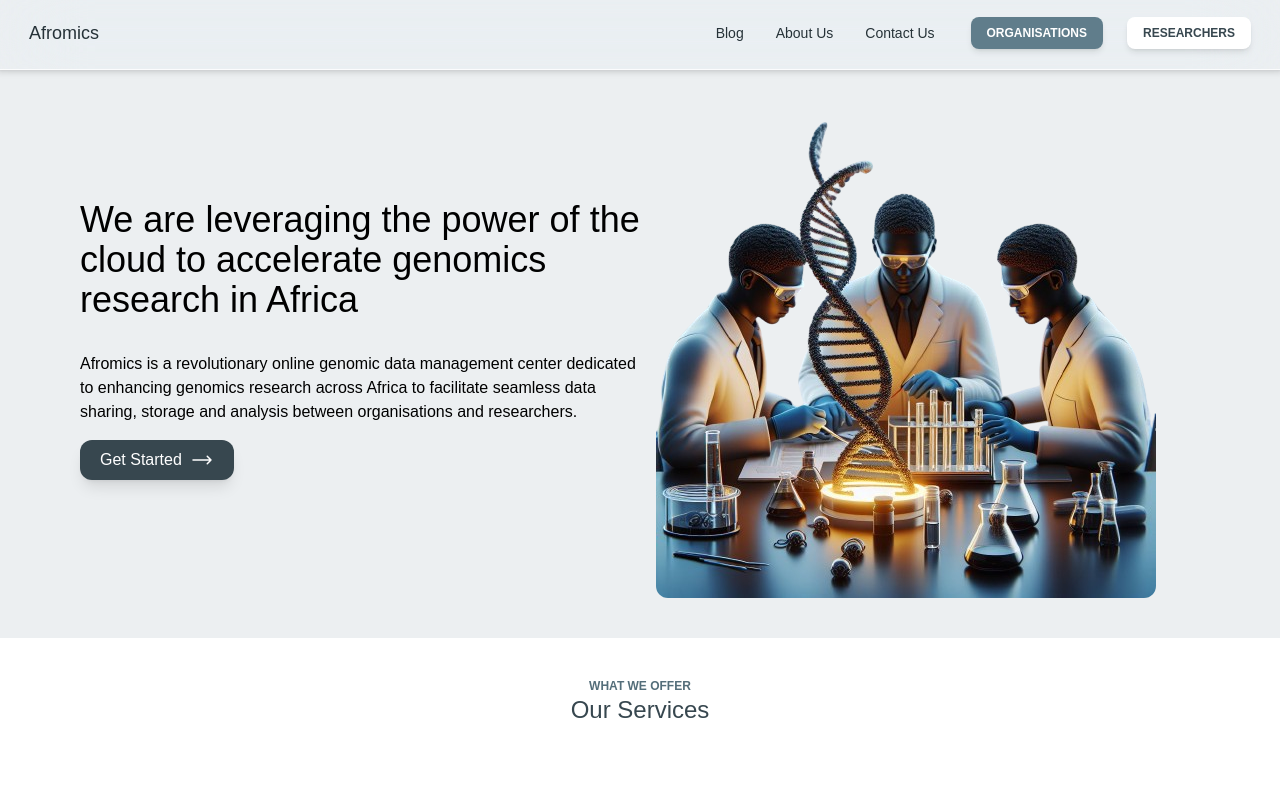
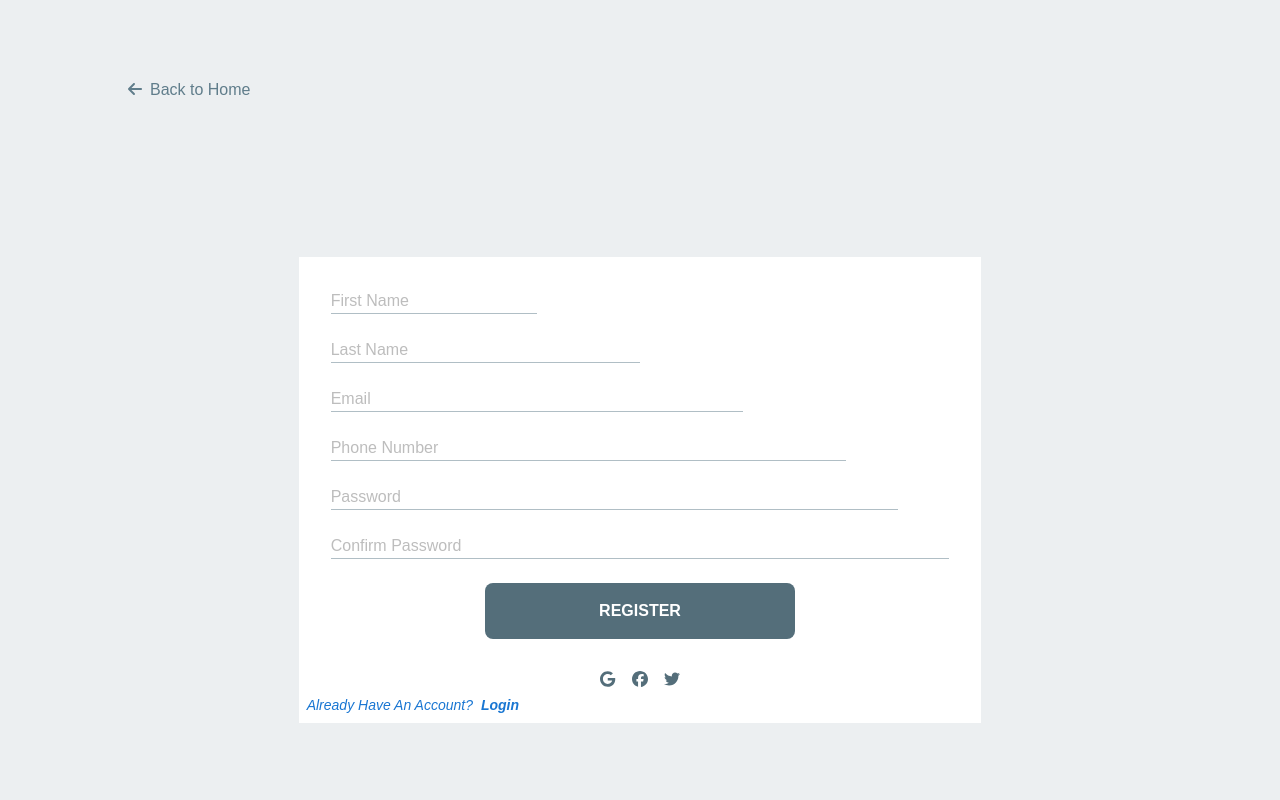
Before and after one commit to MillicentMalinga/afromics, a React (Create React App) app: page /register in a window 1280 px wide. Shown: the top 800 px of the page. Built offline with nearby package versions, Linux system fonts and the light colour scheme.

Commit message:
Creates user forms

```diff
--- a/package.json
+++ b/package.json
@@ -6,6 +6,8 @@
     "@emotion/react": "^11.11.3",
     "@emotion/styled": "^11.11.0",
     "@fortawesome/fontawesome-svg-core": "^6.5.1",
+    "@fortawesome/free-brands-svg-icons": "^6.5.1",
+    "@fortawesome/free-regular-svg-icons": "^6.5.1",
     "@fortawesome/free-solid-svg-icons": "^6.5.1",
     "@fortawesome/react-fontawesome": "^0.2.0",
     "@heroicons/react": "^2.1.1",
--- a/src/App.js
+++ b/src/App.js
@@ -1,23 +1,26 @@
 import './App.css';
 import ContactUs from './components/ContactUs';
 import About from './components/About';
-import { Route, BrowserRouter as Router} from 'react-router-dom';
-import Register from './components/Register';
-import Organisations from './components/Organisations';
+import { Route, Routes} from 'react-router-dom';
 import Landing from './pages/Landing';
+import Dashboard from './pages/Dashboard';
+import SignUp from './components/SignUp';
+import SignIn from './components/SignIn';
 
 function App() {
-  <Router>
-    <Route path='/contact' component={ContactUs} />
-    <Route path='/about' component={About} />
-    <Route path="/register" component={Register} />
-    <Route path="/organisations" component={Organisations} />
-    </Router>
+
   return (
-    <div className="App overflow-x-hidden bg-blue-gray-50">
-      <Landing />
+    <div className='bg-blue-gray-50'>
 
 
+    <Routes>
+
+    <Route path='/about' component={< About />} />
+    <Route path="/researchers" element={< Dashboard />} />
+    <Route path="/register" element={< SignUp />} />
+    <Route path="/" element={<Landing/>} />
+    <Route path="/login" element={<SignIn/>} />
+    </Routes>
     </div>
   );
 }
--- a/src/components/Organisations.jsx
+++ b/src/components/Organisations.jsx
@@ -30,10 +30,10 @@ const services = [
 function Organisations() {
   return (
     <div className='bg-white py-10 '>
-      <p className='font-body-plex text-blue-gray-600 text-xs font-semibold uppercase'>
+      <p className='font-body-plex text-blue-gray-600 lg:text-center text-xs font-semibold uppercase'>
       What We Offer
       </p>
-      <h1 className='font-body-plex text-2xl font-medium text-blue-gray-800 mb-20'>
+      <h1 className='font-body-plex text-2xl font-medium lg:text-center text-blue-gray-800 mb-20'>
       Our Services
       </h1>
       <div className="grid lg:mx-auto my-10 sm:mx-auto w-4/5 sm:gap-y-14 lg:gap-8 lg:grid-cols-3 lg:grid-rows-1 sm:grid-cols-1">
--- a/src/components/Register.jsx
+++ /dev/null
@@ -1,9 +0,0 @@
-import React from 'react'
-
-function Register() {
-  return (
-    <div>Register</div>
-  )
-}
-
-export default Register
--- /dev/null
+++ b/src/components/Search.jsx
@@ -0,0 +1,15 @@
+import React from 'react'
+import { FontAwesomeIcon } from '@fortawesome/react-fontawesome'
+import { faMagnifyingGlass } from '@fortawesome/free-solid-svg-icons'
+
+function Search(props) {
+  return (
+    <div className='rounded-lg bg-white h-10 flex flex-row px-4 py-2 border-blue-gray-100 border-2'>
+        <input type="text" placeholder={props.prompt} className='border-none outline-none' />
+        <FontAwesomeIcon icon={faMagnifyingGlass} className='text-blue-gray-200' />
+
+    </div>
+  )
+}
+
+export default Search
--- /dev/null
+++ b/src/components/SignIn.jsx
@@ -0,0 +1,70 @@
+import React from 'react'
+import {useState }  from 'react'
+import {Link } from 'react-router-dom'
+import { FontAwesomeIcon } from '@fortawesome/react-fontawesome'
+import { faArrowLeft } from '@fortawesome/free-solid-svg-icons'
+import { faGoogle, faFacebook, faTwitter } from '@fortawesome/free-brands-svg-icons'
+
+function SignUp() {
+  const [email, setEmail] = useState('')
+  const [password, setPassword] = useState('')
+
+
+  const handleSubmit = (e) => {
+    e.preventDefault()
+   console.log('Form Submitted')
+
+    }
+
+  return (
+   <div className="bg-blue-gray-50 w-4/5 flex flex-col content-center justify-around h-screen m-auto">
+ <Link to="/" className='font-body-plex text-blue-gray-700'> <FontAwesomeIcon icon={faArrowLeft} className='me-2' />
+        Back to Home
+         </Link>
+
+
+
+
+
+    <div className="w-2/3 bg-white self-center shadow-lg ">
+      <form action="" onSubmit={handleSubmit} className='bg-white rounded-md p-8 flex flex-col gap-6'>
+
+
+        {/* Input for email */}
+        <input type="email" value={email} placeholder='Email'
+         onChange={(e) => setEmail(e.target.value)}
+         className='font-body-plex font-light border-b-[1px] border-blue-gray-200' required/>
+
+
+        {/* Input for password */}
+        <input type="password" value={password} placeholder='Password'
+         onChange={(e) => setPassword(e.target.value)}
+         className='font-body-plex font-light border-b-[1px] border-blue-gray-200' required/>
+
+
+        {/* Submit button */}
+<input type="submit" value="Login" className='bg-blue-gray-600 uppercase font-body-plex font-semibold text-white rounded-lg self-center w-1/2 py-4'/>
+
+{/* <p className='bg-green-600 px-4 py-2 text-green-800 font-body-plex font-semibold'>
+
+
+</p> */}
+      </form>
+
+      <div className="flex flex-row justify-center gap-4 text-blue-gray-600">
+      <FontAwesomeIcon icon={faGoogle} />
+      <FontAwesomeIcon icon={faFacebook} />
+      <FontAwesomeIcon icon={faTwitter} />
+      </div>
+      <p className="text-blue-700 flex flex-row font-body-plex text-sm m-2 italic font-light gap-2 ">Don't Have an Account?
+        <Link to="/register" className="text-blue-700 font-body-plex font-semibold">
+         Register
+      </Link>
+      </p>
+      </div>
+
+   </div>
+  )
+}
+
+export default SignUp
--- /dev/null
+++ b/src/components/SignUp.jsx
@@ -0,0 +1,90 @@
+import React from 'react'
+import {useState }  from 'react'
+import {Link } from 'react-router-dom'
+import { FontAwesomeIcon } from '@fortawesome/react-fontawesome'
+import { faArrowLeft } from '@fortawesome/free-solid-svg-icons'
+import { faGoogle, faFacebook, faTwitter } from '@fortawesome/free-brands-svg-icons'
+
+function SignUp() {
+  const [email, setEmail] = useState('')
+  const [password, setPassword] = useState('')
+  const [confirmPassword, setConfirmPassword] = useState('')
+  const [firstName, setFirstName] = useState('')
+  const [lastName, setLastName] = useState('')
+  const [phoneNumber, setPhoneNumber] = useState('')
+
+  const handleSubmit = (e) => {
+    e.preventDefault()
+   console.log('Form Submitted')
+
+    }
+
+  return (
+   <div className="bg-blue-gray-50 w-4/5 flex flex-col content-center justify-around h-screen m-auto">
+ <Link to="/" className='font-body-plex text-blue-gray-500'> <FontAwesomeIcon icon={faArrowLeft} className='me-2' />
+        Back to Home
+         </Link>
+
+    <div className="w-2/3 bg-white self-center ">
+      <form action="" onSubmit={handleSubmit} className='bg-white rounded-md p-8  flex flex-col gap-6'>
+
+
+        {/* input for first name complete with useState hook */}
+        <input type="text" value={firstName} placeholder='First Name'
+         onChange={(e) => setFirstName(e.target.value)}
+         className='font-body-plex font-light border-b-[1px] w-1/3 border-blue-gray-200 focus:border-blue-gray-200' required/>
+
+         {/* Input for last name */}
+         <input type="text" value={lastName} placeholder='Last Name'
+         onChange={(e) => setLastName(e.target.value)}
+         className='font-body-plex font-light border-b-[1px] w-1/2 border-blue-gray-200' required/>
+
+        {/* Input for email */}
+        <input type="email" value={email} placeholder='Email'
+         onChange={(e) => setEmail(e.target.value)}
+         className='font-body-plex font-light border-b-[1px] w-2/3 border-blue-gray-200' required/>
+
+        {/* Input for phone number */}
+        <input type="tel" value={phoneNumber} placeholder='Phone Number'
+         onChange={(e) => setPhoneNumber(e.target.value)}
+         className='font-body-plex font-light border-b-[1px] w-5/6 border-blue-gray-200' required/>
+
+        {/* Input for password */}
+        <input type="password" value={password} placeholder='Password'
+         onChange={(e) => setPassword(e.target.value)}
+         className='font-body-plex font-light border-b-[1px] w-11/12 border-blue-gray-200' required/>
+
+        {/* Input for confirm password */}
+        <input type="password" value={confirmPassword} placeholder='Confirm Password'
+         onChange={(e) => setConfirmPassword(e.target.value)
+
+        }
+
+         className='font-body-plex font-light border-b-[1px] border-blue-gray-200' required/>
+
+        {/* Submit button */}
+<input type="submit" value="Register" className='bg-blue-gray-600 uppercase font-body-plex font-semibold text-white rounded-lg self-center w-1/2 py-4'/>
+
+{/* <p className='bg-green-600 px-4 py-2 text-green-800 font-body-plex font-semibold'>
+
+
+</p> */}
+      </form>
+
+      <div className="flex flex-row justify-center gap-4 text-blue-gray-600">
+      <FontAwesomeIcon icon={faGoogle} />
+      <FontAwesomeIcon icon={faFacebook} />
+      <FontAwesomeIcon icon={faTwitter} />
+      </div>
+      <p className="text-blue-700 flex flex-row font-body-plex text-sm m-2 italic font-light gap-2 ">Already Have An Account?
+        <Link to="/login" className="text-blue-700 font-body-plex font-semibold">
+         Login
+      </Link>
+      </p>
+      </div>
+
+   </div>
+  )
+}
+
+export default SignUp
--- a/src/index.css
+++ b/src/index.css
@@ -2,3 +2,13 @@
 @tailwind components;
 @tailwind utilities;
 @import url('https://fonts.googleapis.com/css2?family=IBM+Plex+Sans+Condensed:ital,wght@0,100;0,200;0,300;0,400;0,500;0,600;0,700;1,100;1,200;1,300;1,400;1,500;1,600;1,700&family=IBM+Plex+Sans:ital,wght@0,100;0,300;0,400;0,500;0,600;0,700;1,100;1,200;1,300;1,400;1,500;1,600;1,700&family=Protest+Guerrilla&display=swap');
+
+
+*:focus{
+    outline: none;
+
+}
+
+input:focus {
+    border-bottom: 1px solid #1f2937;
+}
--- /dev/null
+++ b/src/pages/Dashboard.jsx
@@ -0,0 +1,10 @@
+import React from 'react'
+
+function Dashboard() {
+  return (
+    <div className='bg-white'>
+    </div>
+  )
+}
+
+export default Dashboard
--- a/src/pages/Landing.jsx
+++ b/src/pages/Landing.jsx
@@ -17,7 +17,7 @@ function Landing() {
       <Organisations id="organisations"/>
       <Features id="features"/>
       <FrequentQuestions />
-      <ContactUs  className=""/>
+      <ContactUs />
       <Footer />
     </div>
   )
```
Also changed, not shown: src/components/Topbar.jsx (added, +103 -0 lines), src/assets/images/scientist-one-removebg-preview.png (added), 1 other file (tests, documents, lock files or other folders).
